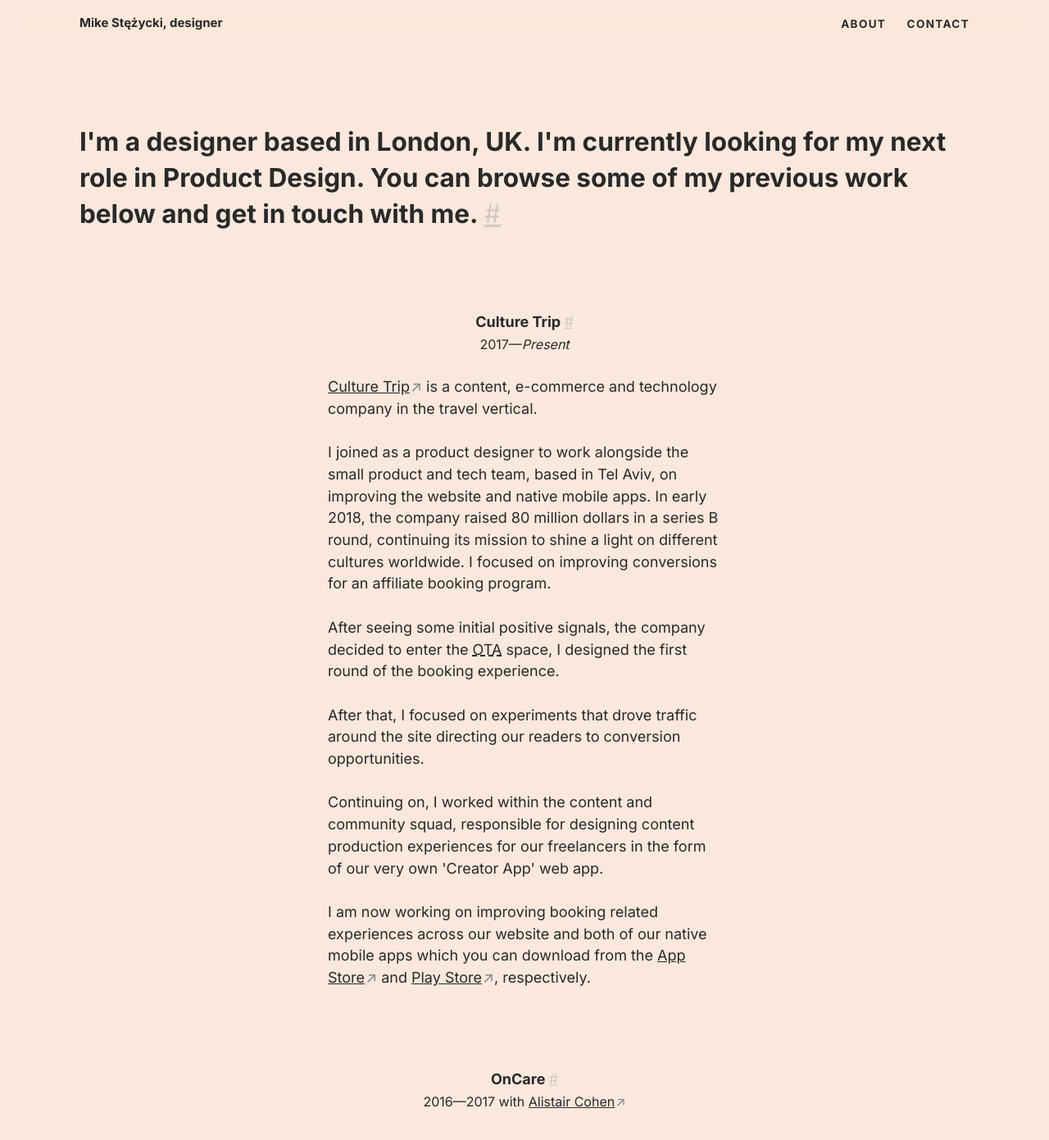
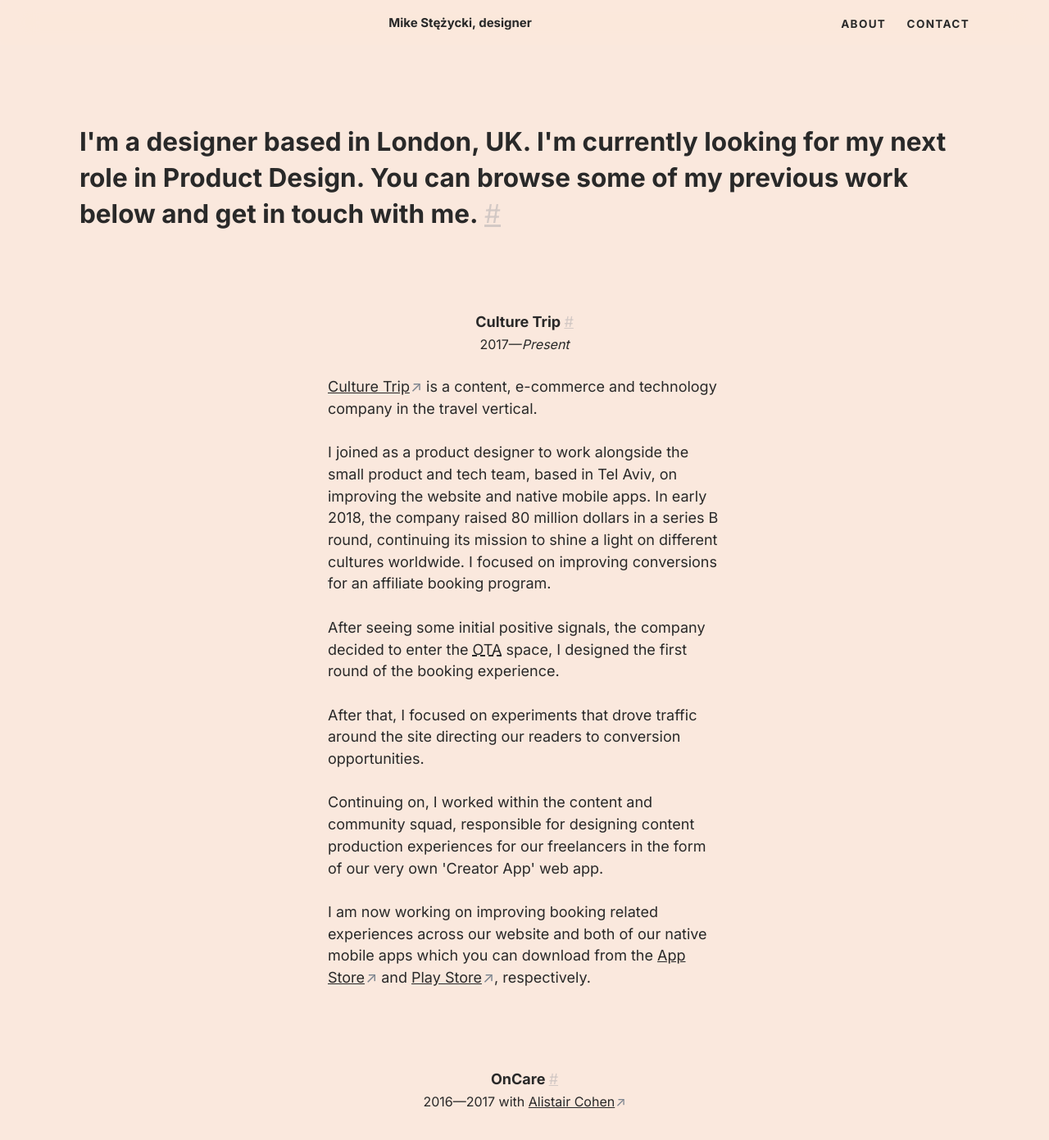
Before and after one commit to mr-stezz/mr-stezz.github.io, a Jekyll site: the page built from index.html, in a window 1280 px wide and 1400 px high. Shown: the top 1391 px of the window at 82% size. Built offline with Jekyll 4.4.1, drawn with Linux system fonts in a browser that asks for light colours.

Commit message:
Add some styles for nav logo

```diff
--- a/_includes/_structure.page-header.html
+++ b/_includes/_structure.page-header.html
@@ -1,6 +1,6 @@
 <header id="js-top-of-page" class="page-header" role="banner">
   <nav class="wrapper" role="navigation">
-    <a href="/" class="nav-logo"><h1 class="nav-title">Mike <span title="[ste-zee-key]">St&#281;&#380;ycki</span><span class="visually-hidden visually-hidden--for-mobile" aria-hidden="true">, <span title="[dih-zahy-ner]&#013;noun&#013;1.&#009;a person who devises or executes designs, especially one who creates forms, structures, and patterns, as for works of art or machines.&#013;2.&#009;a schemer, intriguer, or plotter.">designer</span></span></h1></a>
+    <a href="/" class="nav-logo"><h1 class="nav-title">Mike <span title="[ste-zee-key]">St&#281;&#380;ycki</span>, <span title="[dih-zahy-ner]&#013;noun&#013;1.&#009;a person who devises or executes designs, especially one who creates forms, structures, and patterns, as for works of art or machines.&#013;2.&#009;a schemer, intriguer, or plotter.">designer</span></h1></a>
 
     <div class="nav-wrap">
       {% assign pages_list = site.pages %}
```
Also changed, not shown: assets/css/core.min.css.
